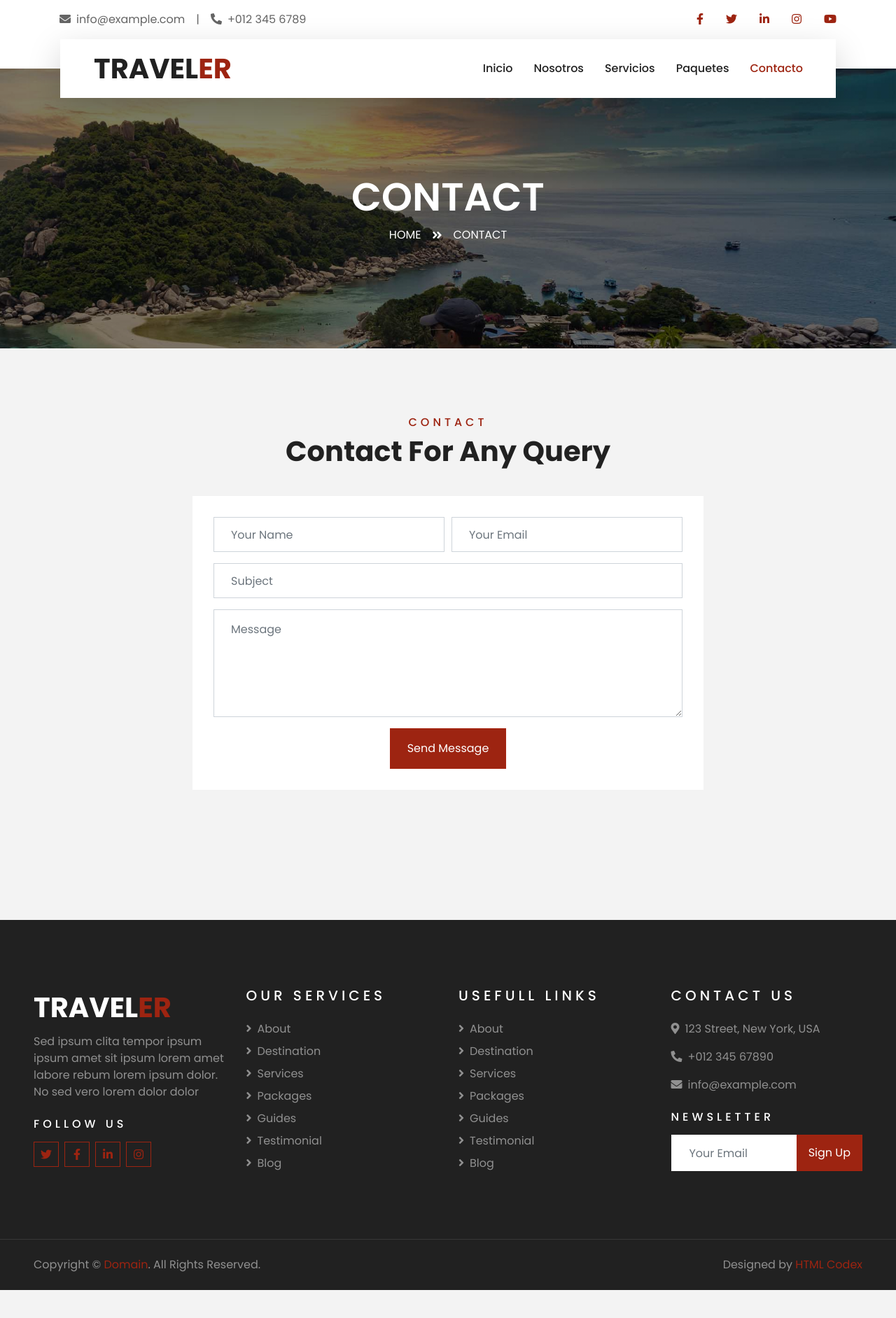
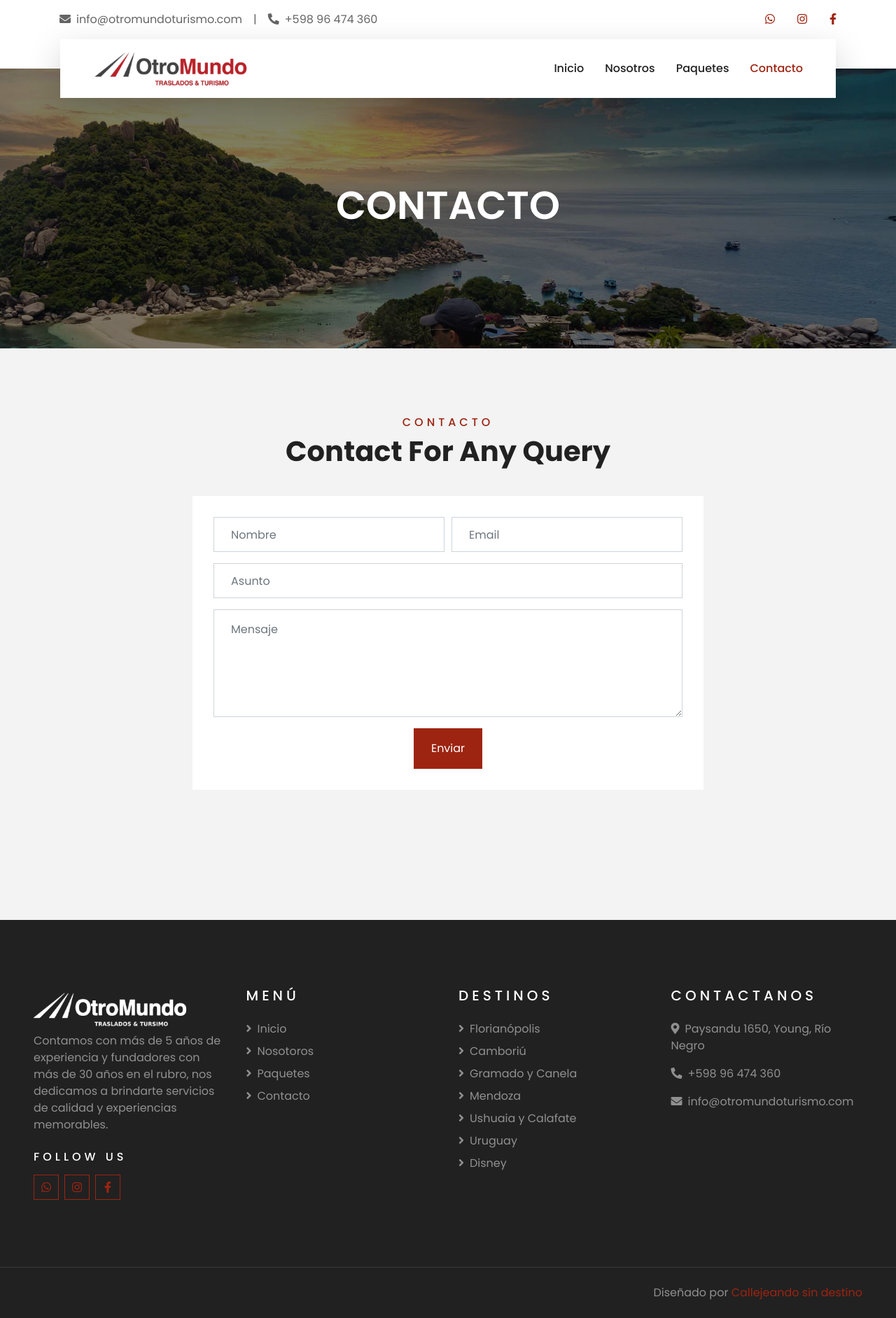
Before and after one commit to BardesioDiego/otro-mundo-html, a plain HTML site: page contact.html in a window 1280 px wide. Shown: the whole page at 70% size. Before the commit the page ends 1844 px from the top, so only its background shows below. Drawn offline with nearby package versions, Linux system fonts and the light colour scheme.

Commit message:
commti contacto

```diff
--- a/contact.html
+++ b/contact.html
@@ -33,27 +33,22 @@
             <div class="row">
                 <div class="col-lg-6 text-center text-lg-left mb-2 mb-lg-0">
                     <div class="d-inline-flex align-items-center">
-                        <p><i class="fa fa-envelope mr-2"></i>info@example.com</p>
+                        <p><i class="fa fa-envelope mr-2"></i>info@otromundoturismo.com</p>
                         <p class="text-body px-3">|</p>
-                        <p><i class="fa fa-phone-alt mr-2"></i>+012 345 6789</p>
+                        <p><i class="fa fa-phone-alt mr-2"></i>+598 96 474 360</p>
                     </div>
                 </div>
                 <div class="col-lg-6 text-center text-lg-right">
                     <div class="d-inline-flex align-items-center">
                         <a class="text-primary px-3" href="">
-                            <i class="fab fa-facebook-f"></i>
+                            <i class="fab fa-whatsapp"></i>
                         </a>
-                        <a class="text-primary px-3" href="">
-                            <i class="fab fa-twitter"></i>
-                        </a>
-                        <a class="text-primary px-3" href="">
-                            <i class="fab fa-linkedin-in"></i>
-                        </a>
-                        <a class="text-primary px-3" href="">
+
+                        <a class="text-primary px-3" href="https://www.instagram.com/otromundolitoral/?hl=es" target="_blank">
                             <i class="fab fa-instagram"></i>
                         </a>
-                        <a class="text-primary pl-3" href="">
-                            <i class="fab fa-youtube"></i>
+                        <a class="text-primary pl-3" href="https://www.facebook.com/p/Otro-Mundo-Turismo-100063910359179/" target="_blank">
+                            <i class="fab fa-facebook-f"></i>
                         </a>
                     </div>
                 </div>
@@ -68,7 +63,7 @@
         <div class="container-lg position-relative p-0 px-lg-3" style="z-index: 9;">
             <nav class="navbar navbar-expand-lg bg-light navbar-light shadow-lg py-3 py-lg-0 pl-3 pl-lg-5">
                 <a href="" class="navbar-brand">
-                    <h1 class="m-0 text-primary"><span class="text-dark">TRAVEL</span>ER</h1>
+                    <img src="img/logo_otromundoturismo.png" alt="Logo" style="height: 55px;">
                 </a>
                 <button type="button" class="navbar-toggler" data-toggle="collapse" data-target="#navbarCollapse">
                     <span class="navbar-toggler-icon"></span>
@@ -77,7 +72,6 @@
                     <div class="navbar-nav ml-auto py-0">
                         <a href="index.html" class="nav-item nav-link">Inicio</a>
                         <a href="about.html" class="nav-item nav-link">Nosotros</a>
-                        <a href="service.html" class="nav-item nav-link">Servicios</a>
                         <a href="package.html" class="nav-item nav-link">Paquetes</a>
                         <a href="contact.html" class="nav-item nav-link active">Contacto</a>
                     </div>
@@ -92,12 +86,7 @@
     <div class="container-fluid page-header">
         <div class="container">
             <div class="d-flex flex-column align-items-center justify-content-center" style="min-height: 400px">
-                <h3 class="display-4 text-white text-uppercase">Contact</h3>
-                <div class="d-inline-flex text-white">
-                    <p class="m-0 text-uppercase"><a class="text-white" href="">Home</a></p>
-                    <i class="fa fa-angle-double-right pt-1 px-3"></i>
-                    <p class="m-0 text-uppercase">Contact</p>
-                </div>
+                <h3 class="display-4 text-white text-uppercase">Contacto</h3>
             </div>
         </div>
     </div>
@@ -107,7 +96,7 @@
     <div class="container-fluid py-5">
         <div class="container py-5">
             <div class="text-center mb-3 pb-3">
-                <h6 class="text-primary text-uppercase" style="letter-spacing: 5px;">Contact</h6>
+                <h6 class="text-primary text-uppercase" style="letter-spacing: 5px;">Contacto</h6>
                 <h1>Contact For Any Query</h1>
             </div>
             <div class="row justify-content-center">
@@ -117,29 +106,29 @@
                         <form name="sentMessage" id="contactForm" novalidate="novalidate">
                             <div class="form-row">
                                 <div class="control-group col-sm-6">
-                                    <input type="text" class="form-control p-4" id="name" placeholder="Your Name"
-                                        required="required" data-validation-required-message="Please enter your name" />
+                                    <input type="text" class="form-control p-4" id="name" placeholder="Nombre"
+                                        required="required" data-validation-required-message="Por favor ingrese su nombre" />
                                     <p class="help-block text-danger"></p>
                                 </div>
                                 <div class="control-group col-sm-6">
-                                    <input type="email" class="form-control p-4" id="email" placeholder="Your Email"
-                                        required="required" data-validation-required-message="Please enter your email" />
+                                    <input type="email" class="form-control p-4" id="email" placeholder="Email"
+                                        required="required" data-validation-required-message="Por favor ingrese su email" />
                                     <p class="help-block text-danger"></p>
                                 </div>
                             </div>
                             <div class="control-group">
-                                <input type="text" class="form-control p-4" id="subject" placeholder="Subject"
-                                    required="required" data-validation-required-message="Please enter a subject" />
+                                <input type="text" class="form-control p-4" id="subject" placeholder="Asunto"
+                                    required="required" data-validation-required-message="Por favor ingrese asunto" />
                                 <p class="help-block text-danger"></p>
                             </div>
                             <div class="control-group">
-                                <textarea class="form-control py-3 px-4" rows="5" id="message" placeholder="Message"
+                                <textarea class="form-control py-3 px-4" rows="5" id="message" placeholder="Mensaje"
                                     required="required"
-                                    data-validation-required-message="Please enter your message"></textarea>
+                                    data-validation-required-message="Por favor ingrese su mensaje"></textarea>
                                 <p class="help-block text-danger"></p>
                             </div>
                             <div class="text-center">
-                                <button class="btn btn-primary py-3 px-4" type="submit" id="sendMessageButton">Send Message</button>
+                                <button class="btn btn-primary py-3 px-4" type="submit" id="sendMessageButton">Enviar</button>
                             </div>
                         </form>
                     </div>
@@ -155,66 +144,49 @@
         <div class="row pt-5">
             <div class="col-lg-3 col-md-6 mb-5">
                 <a href="" class="navbar-brand">
-                    <h1 class="text-primary"><span class="text-white">TRAVEL</span>ER</h1>
+                    <img src="img/logo_otromundoturismo_blanco.png" alt="Logo" style="height: 55px;">
                 </a>
-                <p>Sed ipsum clita tempor ipsum ipsum amet sit ipsum lorem amet labore rebum lorem ipsum dolor. No sed vero lorem dolor dolor</p>
+                <p>Contamos con más de 5 años de experiencia y fundadores con más de 30 años en el rubro, nos dedicamos a brindarte servicios de calidad y experiencias memorables.</p>
                 <h6 class="text-white text-uppercase mt-4 mb-3" style="letter-spacing: 5px;">Follow Us</h6>
                 <div class="d-flex justify-content-start">
-                    <a class="btn btn-outline-primary btn-square mr-2" href="#"><i class="fab fa-twitter"></i></a>
-                    <a class="btn btn-outline-primary btn-square mr-2" href="#"><i class="fab fa-facebook-f"></i></a>
-                    <a class="btn btn-outline-primary btn-square mr-2" href="#"><i class="fab fa-linkedin-in"></i></a>
-                    <a class="btn btn-outline-primary btn-square" href="#"><i class="fab fa-instagram"></i></a>
+                    <a class="btn btn-outline-primary btn-square mr-2" href="#"><i class="fab fa-whatsapp"></i></a>
+                    <a class="btn btn-outline-primary btn-square mr-2" href="https://www.instagram.com/otromundolitoral/?hl=es" target="_blank"><i class="fab fa-instagram"></i></a>
+                    <a class="btn btn-outline-primary btn-square" href="https://www.facebook.com/p/Otro-Mundo-Turismo-100063910359179/" target="_blank"><i class="fab fa-facebook-f"></i></a>
                 </div>
             </div>
             <div class="col-lg-3 col-md-6 mb-5">
-                <h5 class="text-white text-uppercase mb-4" style="letter-spacing: 5px;">Our Services</h5>
+                <h5 class="text-white text-uppercase mb-4" style="letter-spacing: 5px;">Menú</h5>
                 <div class="d-flex flex-column justify-content-start">
-                    <a class="text-white-50 mb-2" href="#"><i class="fa fa-angle-right mr-2"></i>About</a>
-                    <a class="text-white-50 mb-2" href="#"><i class="fa fa-angle-right mr-2"></i>Destination</a>
-                    <a class="text-white-50 mb-2" href="#"><i class="fa fa-angle-right mr-2"></i>Services</a>
-                    <a class="text-white-50 mb-2" href="#"><i class="fa fa-angle-right mr-2"></i>Packages</a>
-                    <a class="text-white-50 mb-2" href="#"><i class="fa fa-angle-right mr-2"></i>Guides</a>
-                    <a class="text-white-50 mb-2" href="#"><i class="fa fa-angle-right mr-2"></i>Testimonial</a>
-                    <a class="text-white-50" href="#"><i class="fa fa-angle-right mr-2"></i>Blog</a>
+                    <a class="text-white-50 mb-2" href="#"><i class="fa fa-angle-right mr-2"></i>Inicio</a>
+                    <a class="text-white-50 mb-2" href="#"><i class="fa fa-angle-right mr-2"></i>Nosotoros</a>
+                    <a class="text-white-50 mb-2" href="#"><i class="fa fa-angle-right mr-2"></i>Paquetes</a>
+                    <a class="text-white-50 mb-2" href="#"><i class="fa fa-angle-right mr-2"></i>Contacto</a>
                 </div>
             </div>
             <div class="col-lg-3 col-md-6 mb-5">
-                <h5 class="text-white text-uppercase mb-4" style="letter-spacing: 5px;">Usefull Links</h5>
+                <h5 class="text-white text-uppercase mb-4" style="letter-spacing: 5px;">DESTINOS</h5>
                 <div class="d-flex flex-column justify-content-start">
-                    <a class="text-white-50 mb-2" href="#"><i class="fa fa-angle-right mr-2"></i>About</a>
-                    <a class="text-white-50 mb-2" href="#"><i class="fa fa-angle-right mr-2"></i>Destination</a>
-                    <a class="text-white-50 mb-2" href="#"><i class="fa fa-angle-right mr-2"></i>Services</a>
-                    <a class="text-white-50 mb-2" href="#"><i class="fa fa-angle-right mr-2"></i>Packages</a>
-                    <a class="text-white-50 mb-2" href="#"><i class="fa fa-angle-right mr-2"></i>Guides</a>
-                    <a class="text-white-50 mb-2" href="#"><i class="fa fa-angle-right mr-2"></i>Testimonial</a>
-                    <a class="text-white-50" href="#"><i class="fa fa-angle-right mr-2"></i>Blog</a>
+                    <a class="text-white-50 mb-2" href="#"><i class="fa fa-angle-right mr-2"></i>Florianópolis</a>
+                    <a class="text-white-50 mb-2" href="#"><i class="fa fa-angle-right mr-2"></i>Camboriú</a>
+                    <a class="text-white-50 mb-2" href="#"><i class="fa fa-angle-right mr-2"></i>Gramado y Canela</a>
+                    <a class="text-white-50 mb-2" href="#"><i class="fa fa-angle-right mr-2"></i>Mendoza</a>
+                    <a class="text-white-50 mb-2" href="#"><i class="fa fa-angle-right mr-2"></i>Ushuaia y Calafate</a>
+                    <a class="text-white-50 mb-2" href="#"><i class="fa fa-angle-right mr-2"></i>Uruguay</a>
+                    <a class="text-white-50" href="#"><i class="fa fa-angle-right mr-2"></i>Disney</a>
                 </div>
             </div>
             <div class="col-lg-3 col-md-6 mb-5">
-                <h5 class="text-white text-uppercase mb-4" style="letter-spacing: 5px;">Contact Us</h5>
-                <p><i class="fa fa-map-marker-alt mr-2"></i>123 Street, New York, USA</p>
-                <p><i class="fa fa-phone-alt mr-2"></i>+012 345 67890</p>
-                <p><i class="fa fa-envelope mr-2"></i>info@example.com</p>
-                <h6 class="text-white text-uppercase mt-4 mb-3" style="letter-spacing: 5px;">Newsletter</h6>
-                <div class="w-100">
-                    <div class="input-group">
-                        <input type="text" class="form-control border-light" style="padding: 25px;" placeholder="Your Email">
-                        <div class="input-group-append">
-                            <button class="btn btn-primary px-3">Sign Up</button>
-                        </div>
-                    </div>
-                </div>
+                <h5 class="text-white text-uppercase mb-4" style="letter-spacing: 5px;">Contactanos</h5>
+                <p><i class="fa fa-map-marker-alt mr-2"></i>Paysandu 1650, Young, Río Negro</p>
+                <p><i class="fa fa-phone-alt mr-2"></i>+598 96 474 360</p>
+                <p><i class="fa fa-envelope mr-2"></i>info@otromundoturismo.com</p>
             </div>
         </div>
     </div>
     <div class="container-fluid bg-dark text-white border-top py-4 px-sm-3 px-md-5" style="border-color: rgba(256, 256, 256, .1) !important;">
         <div class="row">
-            <div class="col-lg-6 text-center text-md-left mb-3 mb-md-0">
-                <p class="m-0 text-white-50">Copyright &copy; <a href="#">Domain</a>. All Rights Reserved.</a>
-                </p>
-            </div>
-            <div class="col-lg-6 text-center text-md-right">
-                <p class="m-0 text-white-50">Designed by <a href="https://htmlcodex.com">HTML Codex</a>
+            <div class="col-lg-12 text-center text-md-right">
+                <p class="m-0 text-white-50">Diseñado por <a href="https://callejeandosindestino.com" target="_blank">Callejeando sin destino</a>
                 </p>
             </div>
         </div>
```
Also changed, not shown: service.html (deleted, +0 -305 lines).
